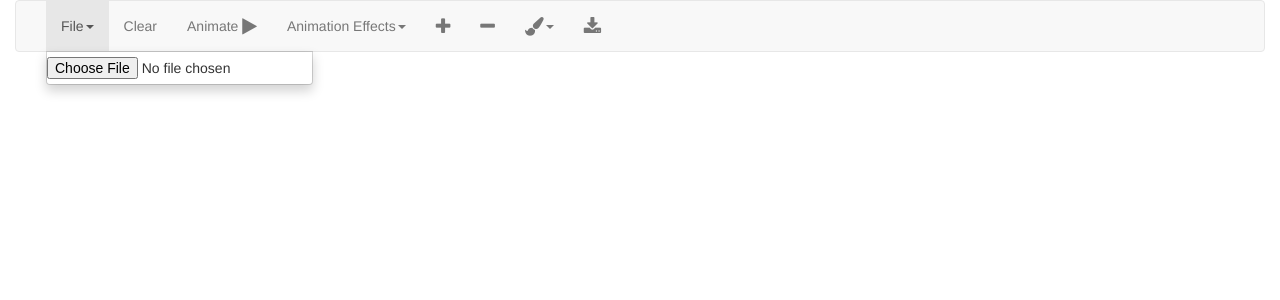
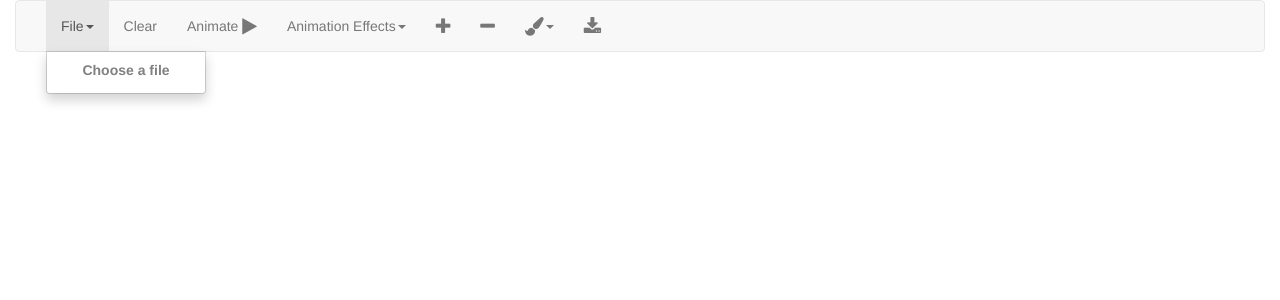
Before and after one commit to Lucytheanimefan/photo-embellish, a Flask app: page / in a window 1280 px wide, after a click on "File". Shown: the top 300 px of the page. Run offline with Flask 2, Linux system fonts and the light colour scheme; some libraries are stand-ins or nearby versions.

Commit message:
Style file chooser input

```diff
--- a/static/css/layout.css
+++ b/static/css/layout.css
@@ -1,3 +1,31 @@
+.inputfile {
+	width: 0.1px;
+	height: 0.1px;
+	opacity: 0;
+	overflow: hidden;
+	position: absolute;
+	z-index: -1;
+}
+
+#fileChooser{
+	width: 100%;
+}
+
+.inputfile + label {
+    color: grey;
+    background-color: transparent;
+    display: inline-block;
+}
+
+.inputfile + label {
+	cursor: pointer; /* "hand" cursor */
+}
+
+.inputfile:focus + label {
+	outline: 1px dotted #000;
+	outline: -webkit-focus-ring-color auto 5px;
+}
+
 .input-group-addon {}
 
 .colorpicker-component {}
@@ -5,6 +33,7 @@
 #cp2 {
     width: 100%;
 }
+
 
 .colorpicker {
     width: 20%;
--- a/templates/layout.html
+++ b/templates/layout.html
@@ -27,7 +27,10 @@
                             <li class="dropdown"><a href="#" class="dropdown-toggle" data-toggle="dropdown" role="button" aria-haspopup="true" aria-expanded="false">File<span class="caret"></span></a>
                                 <ul class="dropdown-menu">
                                     <li>
-                                        <input id="fileChooser" type="file">
+                                        <a>
+                                            <input type="file" name="file" id="fileChooser" class="inputfile" />
+                                            <label for="fileChooser">Choose a file</label>
+                                        </a>
                                     </li>
                                 </ul>
                             </li>
@@ -37,13 +40,12 @@
                                 <ul class="dropdown-menu">
                                     <li>
                                         <a>
-                                            <div id = "simult" class="checkbox">
+                                            <div id="simult" class="checkbox">
                                                 <label>
-                                                    <input onclick = "simultaneousOptions()" type="checkbox" id = "simultaneous" value="1">Simultaneous</label>
+                                                    <input onclick="simultaneousOptions()" type="checkbox" id="simultaneous" value="1">Simultaneous</label>
                                             </div>
                                         </a>
                                     </li>
-
                                 </ul>
                             </li>
                             <li><a><i id="zoomIn" class="fa fa-plus fa-lg" aria-hidden="false"></i></a></li>
```
